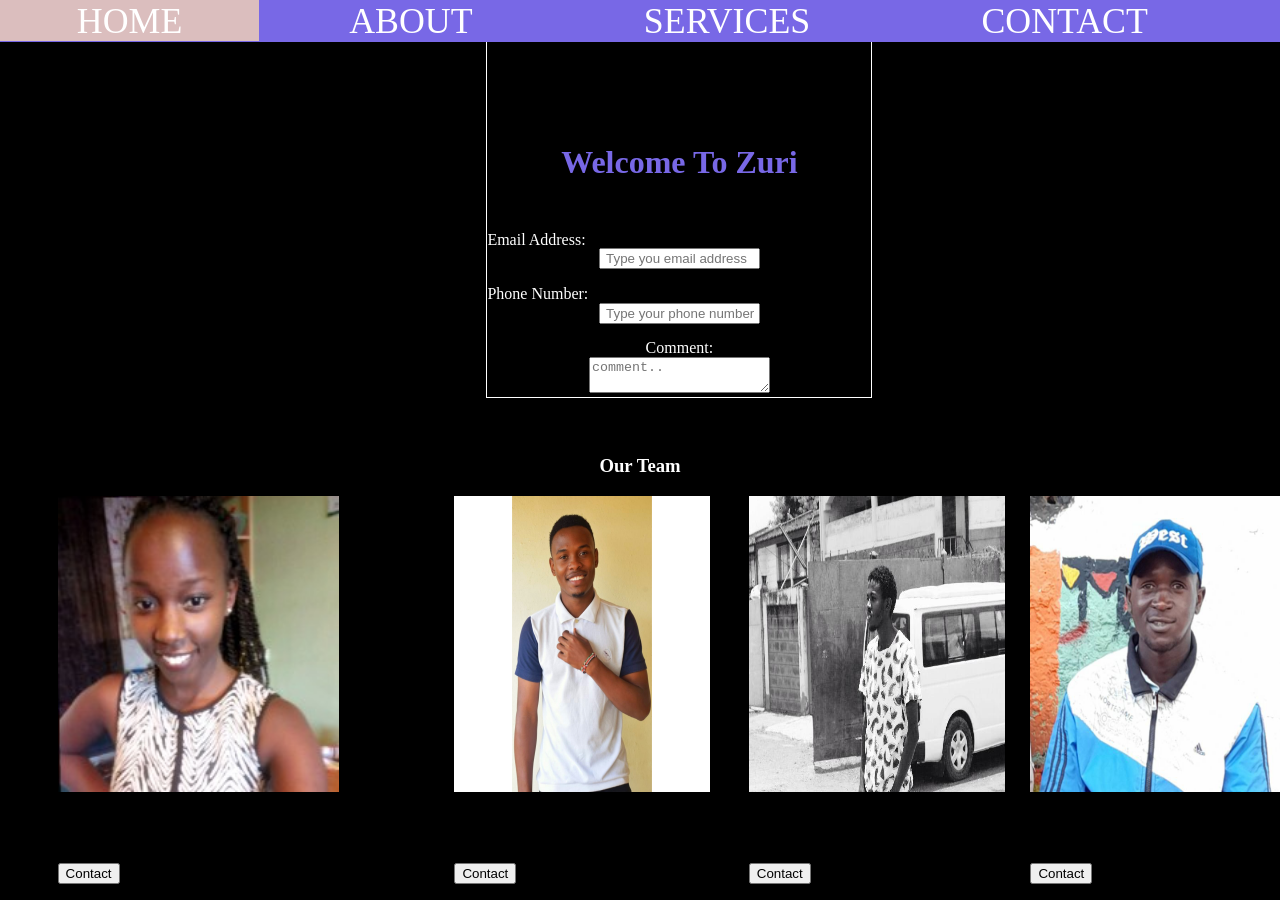
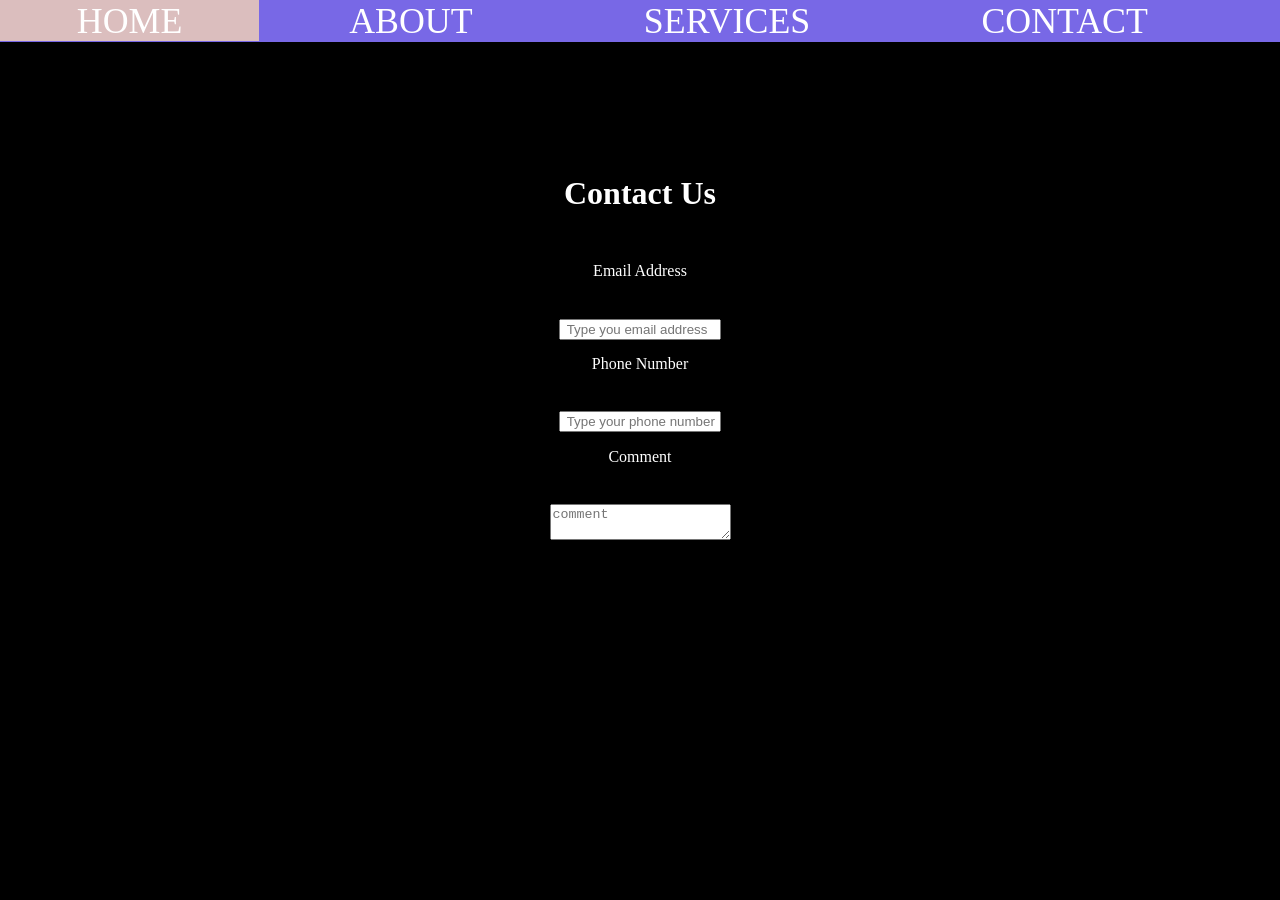
Before and after one commit to OndigoWendy/SME-E-Commerce-Platform, a plain HTML site: page development/Contact/contact.html in a window 1280 px wide. After the commit the page ends 800 px from the top, so only its background shows below. Drawn offline with Linux system fonts and the light colour scheme.

Commit message:
Add links.

```diff
--- a/development/Contact/contact.css
+++ b/development/Contact/contact.css
@@ -34,9 +34,9 @@ padding: 6% 6% 0% 6%;
 }
 
  .box{
-     margin-left:38%;
-     padding-top:10%;
-     border:1px solid white;
+     margin-left:35%;
+     padding-top:20vh;
+     border:0px solid white;
      width: 30vw;
 
 
@@ -57,32 +57,3 @@ padding: 6% 6% 0% 6%;
     color: white;
     padding-top: 4%;
 }
-
-
-.wendy{
-        display: flex;
-        flex-direction: left;
-        justify-content: space-around;
-        margin-left: 0%;
-        }
-
- .sultan{
-        display: flex;
-        flex-direction: left;
-        justify-content: space-around;
-        padding: left 5%;;
-        margin-left:0%;
-      }
-.kimani{
-        display: flex;
-        flex-direction: left;
-        justify-content: space-around;
-        padding-left: 5%;
-      }
-
-.wicky{
-        display: flex;
-        flex-direction: left;
-        justify-content: space-around;
-        padding-left: 5%;
-}
--- a/development/Contact/contact.html
+++ b/development/Contact/contact.html
@@ -11,98 +11,32 @@
 
        <div class="navigationBar">
               <ul>
-                     <li><a href="/development/home.html">HOME</a></li>
-                     <li> <a href="about.html">ABOUT</a></li>
-                     <li> <a href="/services.html">SERVICES</a></li>
-                     <li> <a href="development/Contact/contact.html">CONTACT</a></li>
+    <li><a href="development/home.html">HOME</a></li>
+    <li> <a href="about.html">ABOUT</a></li>
+    <li> <a href="/services.html">SERVICES</a></li>
+    <li> <a href="Contact/contact.html">CONTACT</a></li>
             </ul>
         </div>
 
 
       <div class="box">
-       <center> <H1 style="color:#7868E6; margin-bottom: 10%; margin-top: 1%; padding: 3%; font-size: xx-large;">Welcome To Zuri</H1></center>
+       <center> <H1 style="color:white; margin-bottom: 10%; margin-top: 1%; padding: 3%; font-size: xx-large;">Contact Us</H1></center>
                     <form >
                             <div class="form1">
-                                <label for="emailadress">Email Address: </label><br>
-                                <center><input type="text" id="emailadress" name="Email Adress" placeholder=" Type you email address" style="width: 40%; margin-top: -2%;"></center>
+                                   <center><label for="emailadress">Email Address </label><br></center>
+                                <center><input type="text" id="emailadress" name="Email Adress" placeholder=" Type you email address" style="width: 40%; margin-top: 10%;"></center>
                             </div>
                                     <div class="form2">
-                                        <label for="lname">Phone Number: </label> <br>
-                                        <center><input type="text" id="Phone Number" name="Phone Number" placeholder=" Type your phone number" style= "width: 40%;"></center>
+                                       <center> <label for="lname">Phone Number </label> <br></center>
+                                        <center><input type="text" id="Phone Number" name="Phone Number" placeholder=" Type your phone number" style= "width: 40%; margin-top: 10%;"></center>
 
                                     </div>
                            <div class="form3">
-                            <center><label for="Comment">Comment: </label><br>
-                                <textarea id="comment" name="Comment" placeholder="comment.. " ></textarea></center>
+                            <center><label for="Comment">Comment </label><br></center>
+                            <center><textarea id="comment" name="Comment" placeholder="comment " style="margin-top: 10%;"></textarea></center>
                            </div>
                    </form>
               </div>
-      <div>
-        <H3 style="text-align: center; padding-top: 3%; color: white;">Our Team</H3>
-     </div>
 
-          <div class="wendy">
-
-                <div class="artist1">
-                <div class="row">
-                <div class="column">
-                <div class="card">
-                                    <img src="images/IMG-20210506-WA0002.jpg"style="height: 37vh; width:22vw">
-                                    <div class="container">
-                                    <h2>Wendy Ondigo</h2>
-                                    <p><button class="button">Contact</button></p>
-                </div>
-                </div>
-                </div>
-                </div>
-                </div>
-
-         <div class="sultan">
-
-                <div class="artist1">
-                <div class="row">
-                <div class="column">
-                <div class="card">
-                                    <img src="images/sultan.jpeg"style="height: 37vh; width:20vw">
-                                    <div class="container">
-                                    <h2>Sultan Kirigha</h2>
-                                    <p><button class="button">Contact</button></p>
-                </div>
-                </div>
-                </div>
-                </div>
-         </div>
-
-         <div class="kimani">
-
-                <div class="artist1">
-                <div class="row">
-                <div class="column">
-                <div class="card">
-                                    <img src="images/Erastus.jpeg"style="height: 37vh; width:20vw">
-                                    <div class="container">
-                                    <h2>E. Kimani</h2>
-                                    <p><button class="button">Contact</button></p>
-                </div>
-                </div>
-                </div>
-                </div>
-         </div>
-
-         <div class="wicky">
-                <div class="artist1">
-                <div class="row">
-                <div class="column">
-                <div class="card">
-                                    <img src="images/me.jpg" alt="Wendy" style="height: 37vh; width:20vw">
-                                    <div class="container">
-                                    <h2>W. Omondi</h2>
-                                    <p><button class="button">Contact</button></p>
-
-                </div>
-                </div>
-                </div>
-                </div>
-        </div>
 </body>
 </html>
```
Also changed, not shown: about.html (+2 -2 lines), development/home.html (+1 -1 lines), index.html (+4 -4 lines).
